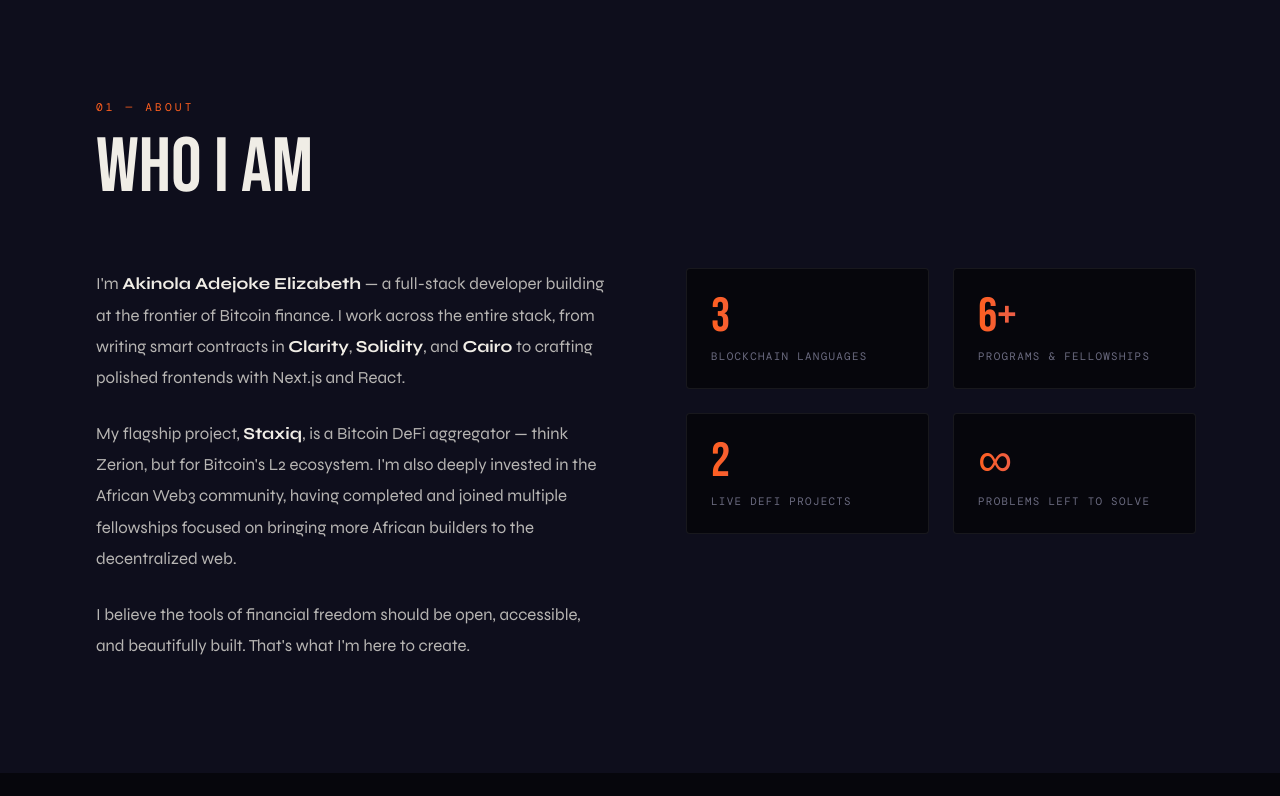
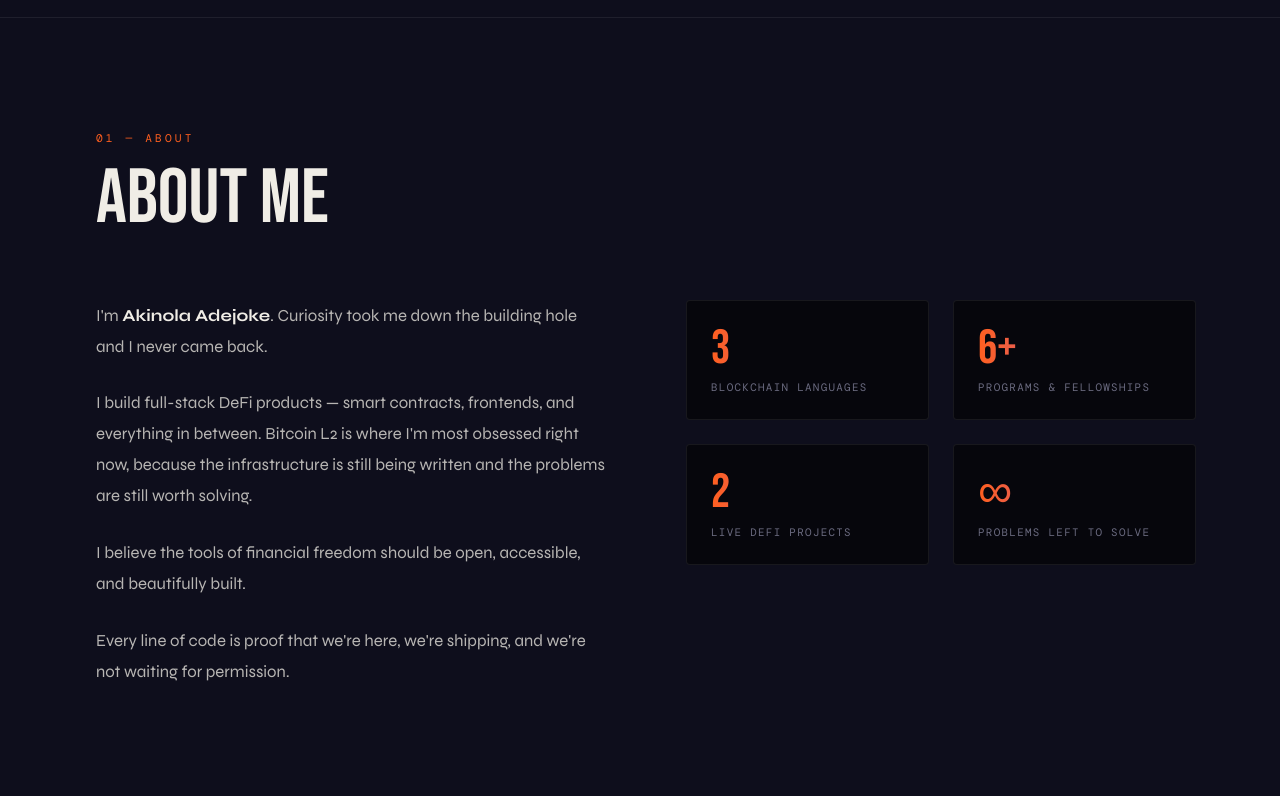
Before and after one commit to natureloved/adejoke-portfolio, a Next.js app: page / in a window 1280 px wide. Shown: the part 1064-1860 px from the top of the page. Built offline with nearby package versions, Linux system fonts and the light colour scheme; a web font is replaced by a local one.

Commit message:
Update portfolio copy: VIBE CODER, About Me description, and Hero bio

```diff
--- a/components/About.tsx
+++ b/components/About.tsx
@@ -41,26 +41,28 @@ export default function About() {
   return (
     <section id="about" className="about">
       <div className="section-label reveal">01 — About</div>
-      <h2 className="section-title reveal">Who I Am</h2>
+      <h2 className="section-title reveal">About Me</h2>
 
       <div className="about-grid">
         {/* Left — Text */}
         <div className="about-text">
           <p className="about-para reveal">
-            I&apos;m <strong>Akinola Adejoke Elizabeth</strong> — a full-stack developer
-            building at the frontier of Bitcoin finance. I work across the entire stack,
-            from writing smart contracts in <strong>Clarity</strong>, <strong>Solidity</strong>,
-            and <strong>Cairo</strong> to crafting polished frontends with Next.js and React.
+            I&apos;m <strong>Akinola Adejoke</strong>. Curiosity took me down
+            the building hole and I never came back.
           </p>
           <p className="about-para reveal">
-            My flagship project, <strong>Staxiq</strong>, is a Bitcoin DeFi aggregator —
-            think Zerion, but for Bitcoin&apos;s L2 ecosystem. I&apos;m also deeply invested
-            in the African Web3 community, having completed and joined multiple fellowships
-            focused on bringing more African builders to the decentralized web.
+            I build full-stack DeFi products — smart contracts, frontends, and
+            everything in between. Bitcoin L2 is where I&apos;m most obsessed
+            right now, because the infrastructure is still being written and the
+            problems are still worth solving.
           </p>
           <p className="about-para reveal">
-            I believe the tools of financial freedom should be open, accessible, and
-            beautifully built. That&apos;s what I&apos;m here to create.
+            I believe the tools of financial freedom should be open, accessible,
+            and beautifully built.
+          </p>
+          <p className="about-para reveal">
+            Every line of code is proof that we&apos;re here, we&apos;re
+            shipping, and we&apos;re not waiting for permission.
           </p>
         </div>
 
--- a/components/Hero.tsx
+++ b/components/Hero.tsx
@@ -3,7 +3,7 @@
 import Typewriter from "./Typewriter";
 
 export default function Hero() {
-  const bioText = "Born curious. Built different. I speak Solidity, Cairo, and Clarity fluently — which basically means I argue with three different blockchains for a living. I build at the intersection of African ingenuity and decentralized finance, because the future of money shouldn't have gatekeepers.";
+  const bioText = "Somewhere between curiosity and obsession, I became a Full-Stack developer and Vibecoder. I build DeFi tools on Bitcoin L2, Ethereum, StarkNet, Ton and Solana not because someone told me to, but because I looked at the problems people face navigating Web3 and thought someone should fix this. Might as well be me.";
 
   return (
     <section id="hero" className="hero">
@@ -19,7 +19,7 @@ export default function Hero() {
       <div className="hero-content">
         {/* Eyebrow */}
         <p className="hero-eyebrow reveal">
-          ⬡ Full-Stack Developer · Multi-Chain Builder
+          ⬡ Full-Stack Developer · VIBE CODER
         </p>
 
         {/* Cinematic Kinetic Name */}
```
